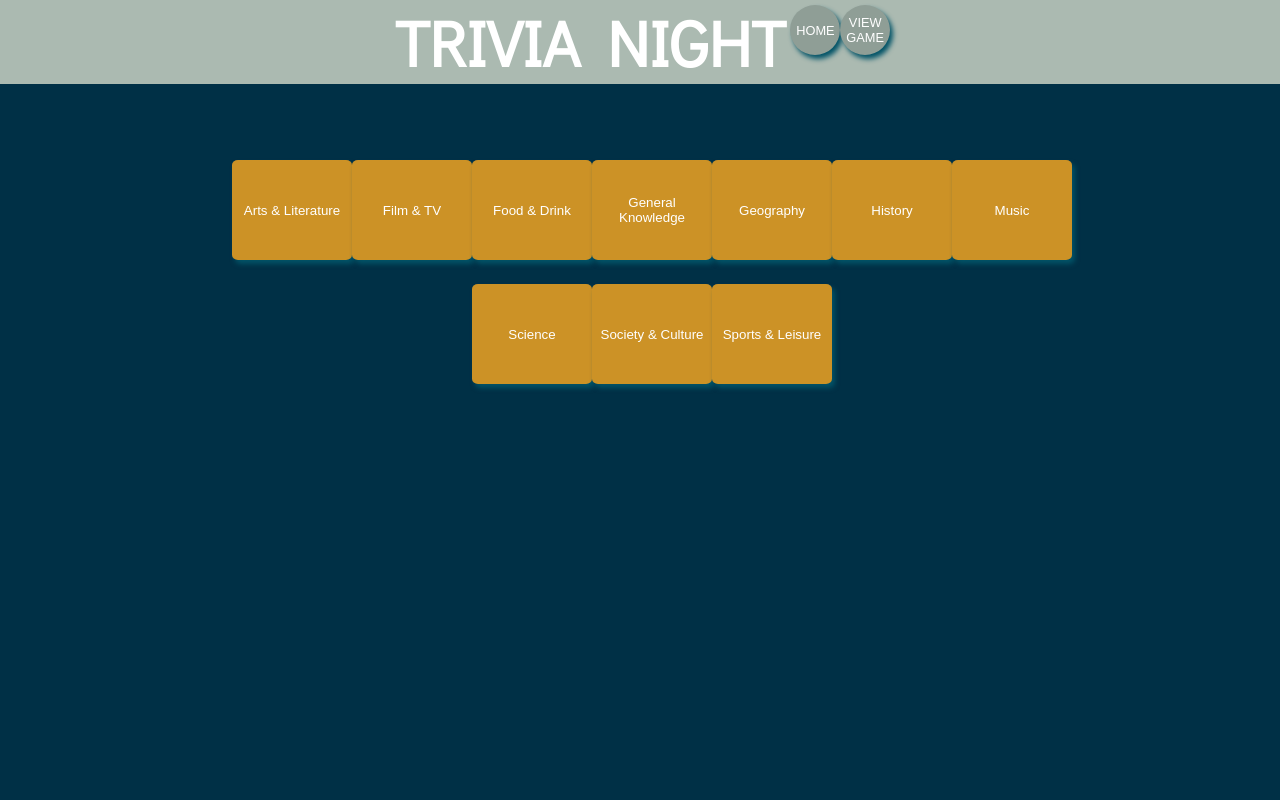
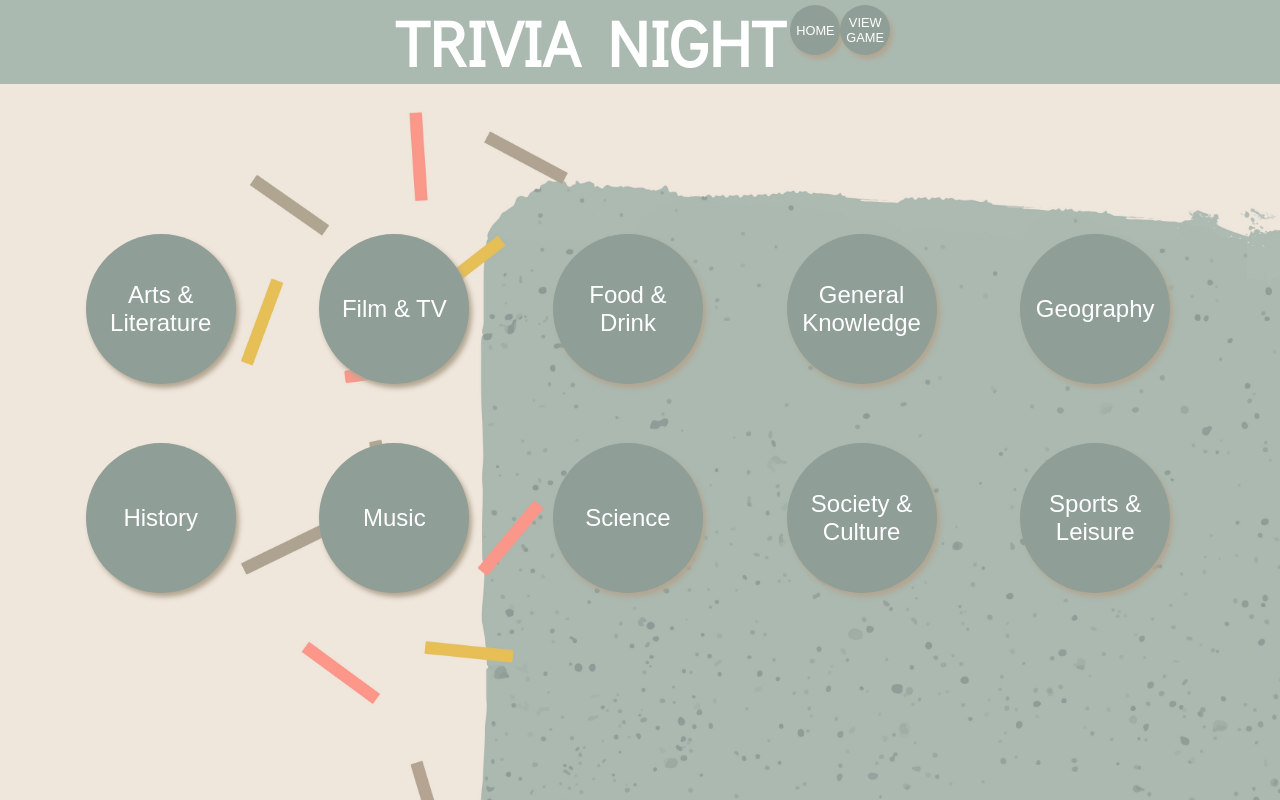
Before and after one commit to gjax78/trivia-night, a React (Create React App) app: page / in a window 1280 px wide. Built offline with nearby package versions, Linux system fonts and the light colour scheme; a web font is replaced by a local one.

Commit message:
Style category buttons

```diff
--- a/src/components/Categories/Categories.css
+++ b/src/components/Categories/Categories.css
@@ -1,19 +1,21 @@
 body {
   height: 100%;
-  background-color: #003046;
+  background-image: url(assets/background.jpg);
+  background-size: 100%;
   color: #FFFFFF;
   font-family: 'Didact Gothic', sans-serif;
 }
 
 button {
+  font-size: 1.5em;
   cursor: pointer;
   color: #FFFFFF;
-  background-color: #CC9226;
-  height: 100px;
-  width: 120px;
+  background-color: #8F9E96;
+  height: 150px;
+  width: 150px;
   border: none;
-  border-radius: 5%;
-  box-shadow: 3px 4px 5px #025367;
+  border-radius: 100px;
+  box-shadow: 3px 4px 5px #B2A691;
   margin: 10%;
 }
 
@@ -22,22 +24,8 @@ button:hover {
 }
 
 .button-container {
-  /* height: 100%; */
-  display: flex;
-  flex-wrap: wrap;
-  justify-content: center;
-  /* margin-top: 5%; */
-  margin: 5%;
- padding-left: 10%;
- padding-right: 10%;
+  display: grid;
+  grid-template-columns: repeat(5, 1fr);
+  grid-gap: 1em;
+  margin: 10% 5% 5%;
 }
-
-/* .top-row,
-.lower-row {
-  height: 25%;
-  width: 50%;
-  display: flex;
-  flex-direction: row;
-  justify-content: space-around;
-  margin-bottom: 5%;
-} */
```
